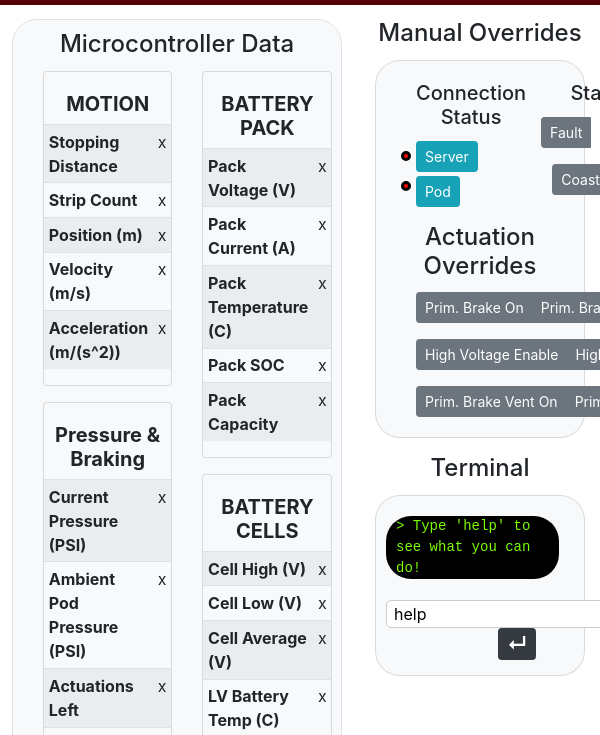
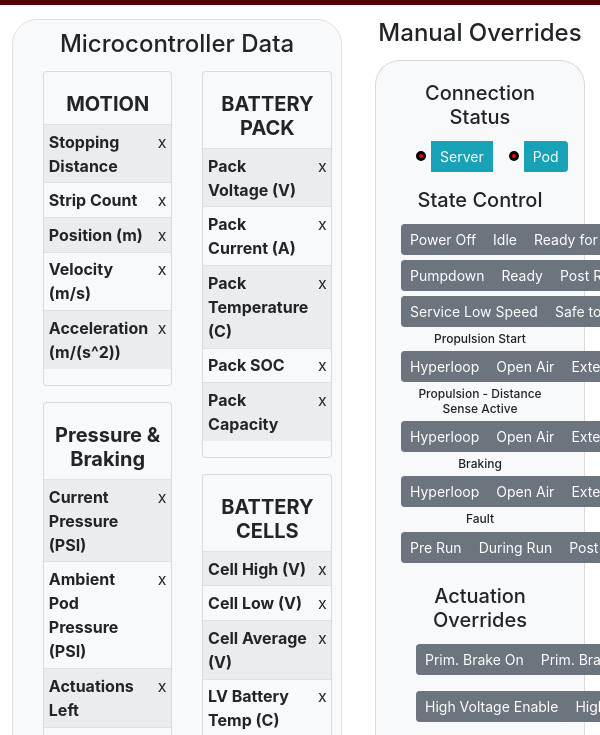
Before and after one commit to badgerloop-software/pod3, an Electron app: page dashboard/index.html in a window 600 px wide. Shown: the part 61-796 px from the top of the page. Drawn offline with nearby package versions, Linux system fonts and the light colour scheme; no server answers.

Commit message:
Added all states to dashboard state manager. Way too many.

```diff
--- a/dashboard/index.html
+++ b/dashboard/index.html
@@ -200,50 +200,89 @@
                   <div class="card bg-light mb-3" style="border-radius: 25px;">
                       <div class="card-body" style="margin-right: 5px; margin-left: 5px">
                           <!--The box on the top right with the state buttons-->
-                          <!--<h4 class="card-title">State Control</h4>-->
-                          <div class="d-flex flex-row justify-content-between">
-                              <div id="status-control" class="col">
 			  <h5 class="card-title">Connection Status</h5>
-                                  <div class="col" style="position: relative">
-                                      <div class="row">
+			  <div id="status-control" class="container">
+			      <div class="flex-row">
+                                  <div class="btn-group btn-group-sm">
 				      <div id="connection-indicator" class="connection-indicator"></div>
 				      <button id="server-connection-btn" class="btn btn-sm btn-info">
 					Server
 				      </button>
-                                      </div>
-                                      <div class="row mt-1">
-                                          <div id="pod-connection-indicator" class="connection-indicator" style="top: 40px"></div>
+				      <span>&emsp;</span>
+				      <div id="pod-connection-indicator" class="connection-indicator"></div>
 				      <button id="pod-connection-btn" class="btn btn-sm btn-info">
 					 Pod
 				      </button>
                                   </div>
 			      </div>
 			  </div>
+                          <p />
+                          <h5 class="card-title">State Control</h5>
 			  <div id="state_master" class="state_container">
-                                  <h5 class="card-title">State Control</h5>
 			      <div class="flex-row">
-                                      <div class="btn-group btn-group-sm" role="group">
-                                          <button id="state_fault" type="button" class="btn btn-secondary btn-sm">Fault</button>
-                                          <span>&emsp;</span>
+				  <div class="btn-group btn-group-sm small-bottom-margin" role="group">
+				      <button id="state_poweroff" type="button" class="btn btn-secondary btn-sm">Power Off</button>
 				      <button id="state_idle" type="button" class="btn btn-secondary btn-sm">Idle</button>
-                                          <span>&emsp;</span>
-                                          <button id="state_ready" type="button" class="btn btn-secondary btn-sm">Ready</button>
+				      <button id="state_ready_for_pumpdown" type="button" class="btn btn-secondary btn-sm">Ready for Pumpdown</button>
 				  </div>
 			      </div>
-                                  <p/>
 			      <div class="flex-row">
-                                      <div class="btn-group btn-group-sm" role="group">
-                                          <button id="state_coasting" type="button" class="btn btn-secondary btn-sm">Coasting</button>
-                                          <span>&emsp;</span>
-
-                                          <button id="state_braking" type="button" class="btn btn-secondary btn-sm">Braking</button>
+				  <div class="btn-group btn-group-sm small-bottom-margin" role="group">
+				      <button id="state_pumpdown" type="button" class="btn btn-secondary btn-sm">Pumpdown</button>
+				      <button id="state_ready" type="button" class="btn btn-secondary btn-sm">Ready</button>
+				      <button id="state_postrun" type="button" class="btn btn-secondary btn-sm">Post Run</button>
+				  </div>
+			      </div>
+			      <div class="flex-row">
+				  <div class="btn-group btn-group-sm small-bottom-margin" role="group">
+				      <button id="state_service_low_speed" type="button" class="btn btn-secondary btn-sm">Service Low Speed</button>
+				      <button id="state_safe_to_approach" type="button" class="btn btn-secondary btn-sm">Safe to Approach</button>
+				  </div>
+			      </div>
+			      <div class="flex-row">
+                                  <h6 class="small-bottom-margin smaller-font">Propulsion Start</h6>
+                              </div>
+			      <div class="flex-row">
+				  <div class="btn-group btn-group-sm small-bottom-margin" role="group">
+				      <button id="state_prop_start_hyperloop" type="button" class="btn btn-secondary btn-sm">Hyperloop</button>
+				      <button id="state_prop_start_openair" type="button" class="btn btn-secondary btn-sm">Open Air</button>
+				      <button id="state_prop_start_extsub" type="button" class="btn btn-secondary btn-sm">External Subtrack</button>
+				  </div>
+			      </div>
+			      <div class="flex-row">
+                                  <h6 class="small-bottom-margin smaller-font">Propulsion - Distance Sense Active</h6>
+                              </div>
+			      <div class="flex-row">
+				  <div class="btn-group btn-group-sm small-bottom-margin" role="group">
+				      <button id="state_prop_dsa_hyperloop" type="button" class="btn btn-secondary btn-sm">Hyperloop</button>
+				      <button id="state_prop_dsa_openair" type="button" class="btn btn-secondary btn-sm">Open Air</button>
+				      <button id="state_prop_dsa_extsub" type="button" class="btn btn-secondary btn-sm">External Subtrack</button>
+				  </div>
+			      </div>
+			      <div class="flex-row">
+                                  <h6 class="small-bottom-margin smaller-font">Braking</h6>
+                              </div>
+			      <div class="flex-row">
+				  <div class="btn-group btn-group-sm small-bottom-margin" role="group">
+				      <button id="state_braking_hyperloop" type="button" class="btn btn-secondary btn-sm">Hyperloop</button>
+				      <button id="state_braking_openair" type="button" class="btn btn-secondary btn-sm">Open Air</button>
+				      <button id="state_braking_extsub" type="button" class="btn btn-secondary btn-sm">External Subtrack</button>
+				  </div>
+			      </div>
+			      <div class="flex-row">
+                                  <h6 class="small-bottom-margin smaller-font">Fault</h6>
+                              </div>
+			      <div class="flex-row">
+				  <div class="btn-group btn-group-sm small-bottom-margin" role="group">
+				      <button id="state_fault_prerun" type="button" class="btn btn-secondary btn-sm">Pre Run</button>
+				      <button id="state_fault_run" type="button" class="btn btn-secondary btn-sm">During Run</button>
+				      <button id="state_fault_postrun" type="button" class="btn btn-secondary btn-sm">Post Run</button>
 				  </div>
 			      </div>
 			  </div>
-                          </div>
-                          <p />
+			  <p></p>
                           <!--Below the state control box-->
-                          <h4 class="card-title">Actuation Overrides</h4>
+                          <h5 class="card-title">Actuation Overrides</h5>
                           <div class="container">
                               <div class="row">
                                   <div class="col">
@@ -274,6 +313,7 @@
                           </div>
                       </div>
                   </div>
+
                   <div id="free-space"> <!-- Terminal Here -->
                       <canvas id="new-chart" height="0" width="0" style="display: none"></canvas>
                       <div id="terminal-container">
--- a/dashboard/style/dashboard.css
+++ b/dashboard/style/dashboard.css
@@ -36,7 +36,7 @@ h1 {
 }
 
 .connection-indicator {
-  position: absolute;
+  position: relative;
   border-radius: 100%;
   height: 10px;
   width: 10px;
@@ -44,9 +44,21 @@ h1 {
   border: solid;
   border-color: black;
   top: 10px;
-  left: -15px;
+  margin-right: 5px;
 }
 
 .active-indicator {
     background: green;
 }
+
+.small-bottom-margin {
+    margin-bottom: 5px;
+}
+
+.small-right-margin {
+    margin-right: 5px;
+}
+
+.smaller-font {
+    font-size: 75%;
+}
```
Lines whose indentation alone changed are shown as unchanged.
